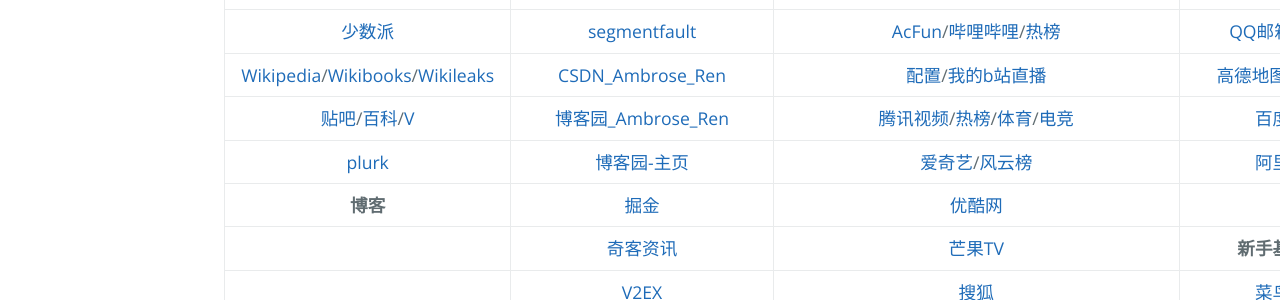
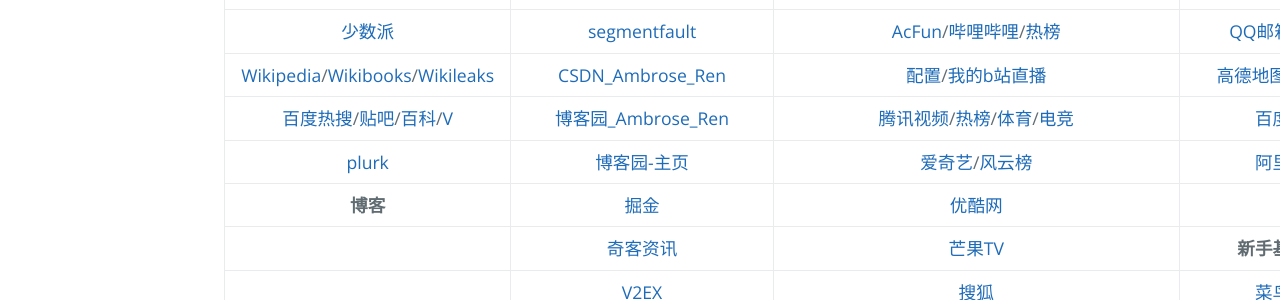
Before and after one commit to AmbroseRen/test, a Jekyll site: the page built from navigation.md, in a window 1280 px wide. Shown: the part 861-1161 px from the top of the page. Built offline with Jekyll 4.4.1, drawn with Linux system fonts in a browser that asks for light colours; our own code applies the rules of GitHub Pages for plain Markdown files; the repository's description, which GitHub fills in, is left out.

Commit message:
Update navigation.md

```diff
--- a/navigation.md
+++ b/navigation.md
@@ -24,7 +24,7 @@
 | [小红书](https://www.xiaohongshu.com/explore) | [InfoQ](https://www.infoq.cn/) | [Youtube](https://www.youtube.com/)/[媒体库](https://www.youtube.com/feed/library) | [AnywhereAnything](http://lackar.com/aa/) |
 | [少数派](https://sspai.com/) | [segmentfault](https://segmentfault.com/u/ambroseren/users/following) | [AcFun](https://www.acfun.cn/)/[哔哩哔哩](https://space.bilibili.com/352834482/fans/follow)/[热榜](https://www.bilibili.com/v/popular/rank/all) | [QQ邮箱](https://mail.qq.com/)/[万年历](https://wannianrili.bmcx.com/) |
 | [Wikipedia](https://www.wikipedia.org/)/[Wikibooks](https://www.wikibooks.org/)/[Wikileaks](https://wikileaks.org/What-is-WikiLeaks.html) | [CSDN_Ambrose_Ren](https://blog.csdn.net/Ambrose_Ren) | [配置](https://link.bilibili.com/p/center/index#/my-room/start-live)/[我的b站直播](https://live.bilibili.com/22653502) | [高德地图](https://www.amap.com/)/[百度地图](https://map.baidu.com/) |
-| [贴吧](https://tieba.baidu.com/index.html)/[百科](https://baike.baidu.com/usercenter/lemmas#favorites)/[V](https://baike.baidu.com/vbaike#gallary) | [博客园_Ambrose_Ren](https://www.cnblogs.com/rensi/) | [腾讯视频](https://v.qq.com/biu/u/playlist)/[热榜](https://v.qq.com/biu/ranks/?t=hotsearch)/[体育](https://live.qq.com/)/[电竞](https://egame.qq.com/) | [百度网盘](https://pan.baidu.com/disk/home) |
+| [百度热搜](https://top.baidu.com/board)/[贴吧](https://tieba.baidu.com/index.html)/[百科](https://baike.baidu.com/usercenter/lemmas#favorites)/[V](https://baike.baidu.com/vbaike#gallary) | [博客园_Ambrose_Ren](https://www.cnblogs.com/rensi/) | [腾讯视频](https://v.qq.com/biu/u/playlist)/[热榜](https://v.qq.com/biu/ranks/?t=hotsearch)/[体育](https://live.qq.com/)/[电竞](https://egame.qq.com/) | [百度网盘](https://pan.baidu.com/disk/home) |
 | [plurk](https://www.plurk.com/AmbroseRenCN) | [博客园-主页](https://home.cnblogs.com/u/rensi/) | [爱奇艺](https://www.iqiyi.com/u/fav)/[风云榜](https://www.iqiyi.com/ranks1/home) | [阿里云盘](https://www.aliyundrive.com/drive/) |
 | __博客__ | [掘金](https://juejin.cn/) | [优酷网](https://user.youku.com/page/usc/fav?theme=) | []() |
 | []() | [奇客资讯](https://www.solidot.org/) | [芒果TV](https://i.mgtv.com/my/looklist) | __新手基础自学__ |
```
